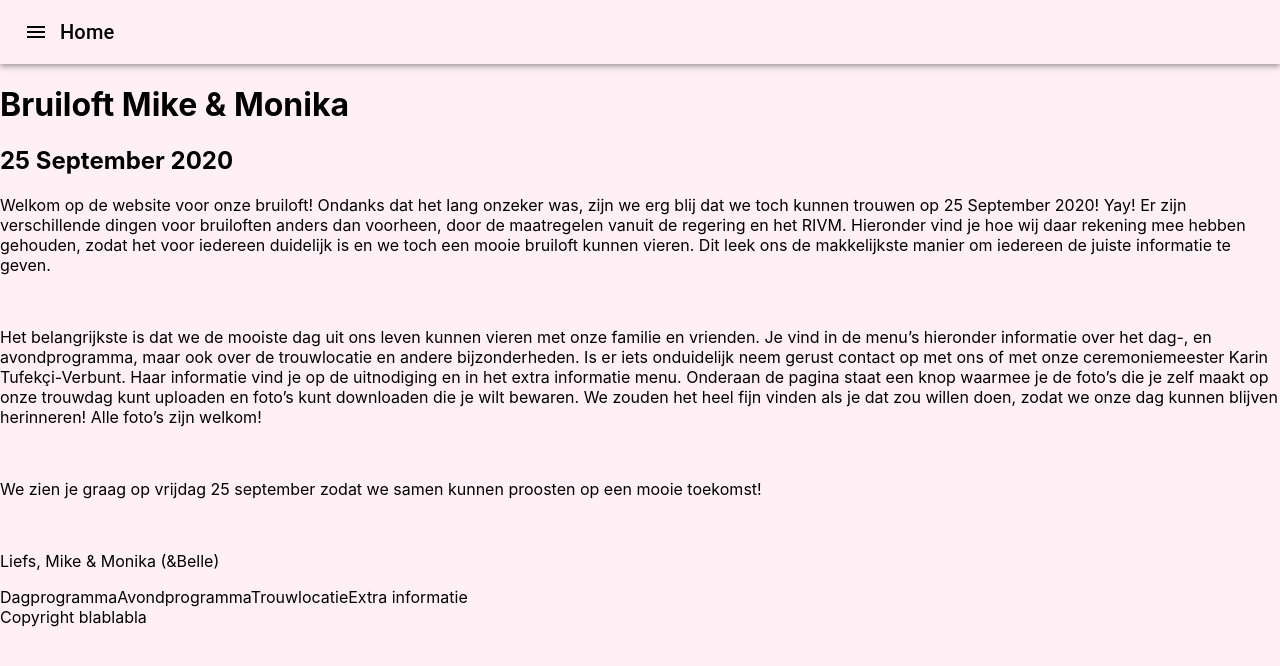
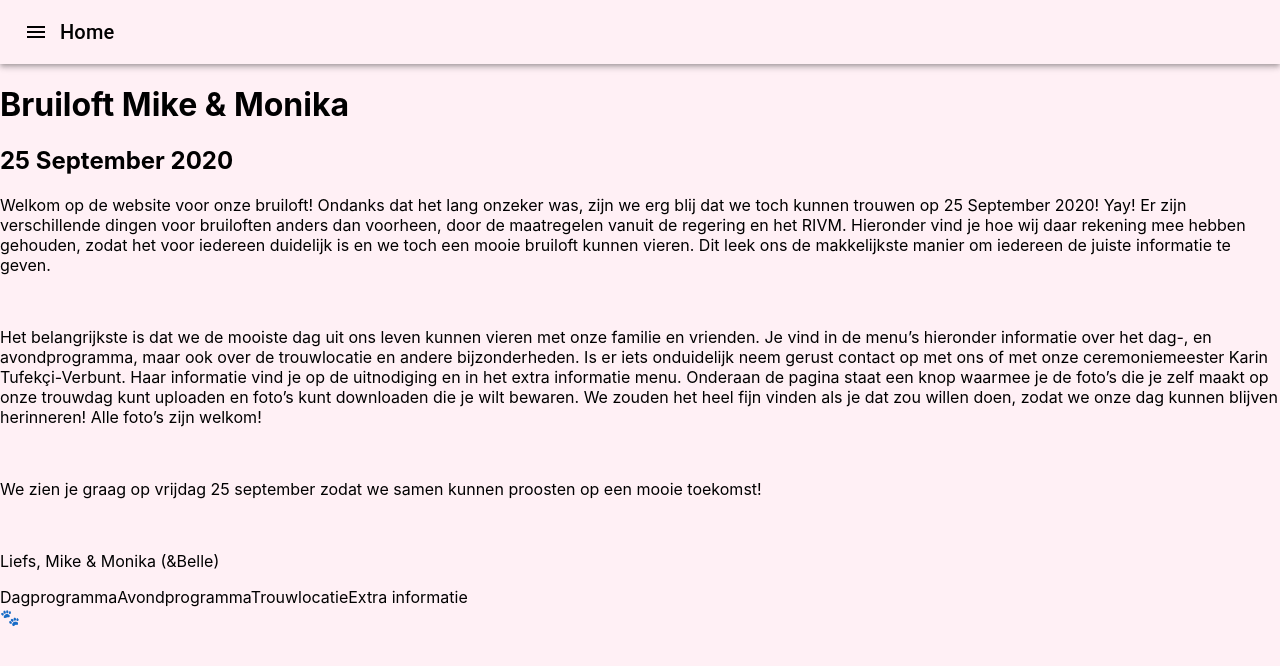
Before and after one commit to MikevPeeren/wedding-website, a Next.js app: page / in a window 1280 px wide. Shown: the top 666 px of the page. Built offline with nearby package versions, Linux system fonts and the light colour scheme.

Commit message:
Changed the Footer

```diff
--- a/constants/general.ts
+++ b/constants/general.ts
@@ -146,4 +146,4 @@ export const HOME = 'Home';
 export const PHOTO_ALBUM = 'Foto Album';
 export const UPLOAD_PHOTO = 'Upload Foto';
 
-export const FOOTER_TEXT = 'Copyright blablabla';
+export const FOOTER_TEXT = '🐾';
--- a/pages/components/Footer.scss
+++ b/pages/components/Footer.scss
@@ -2,4 +2,5 @@
   margin-top: 10em;
   margin-bottom: 1em;
   text-align: center;
+  font-size: 1.5em;
 }
```
